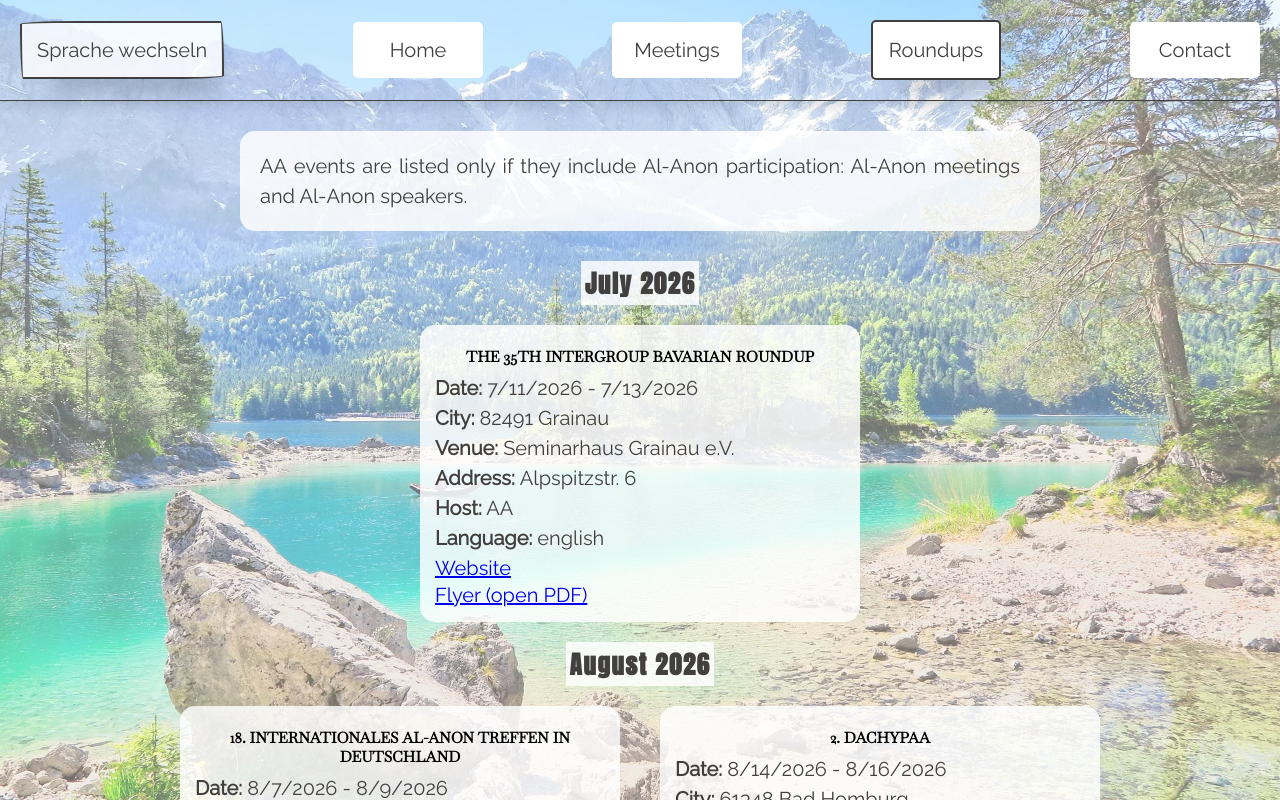
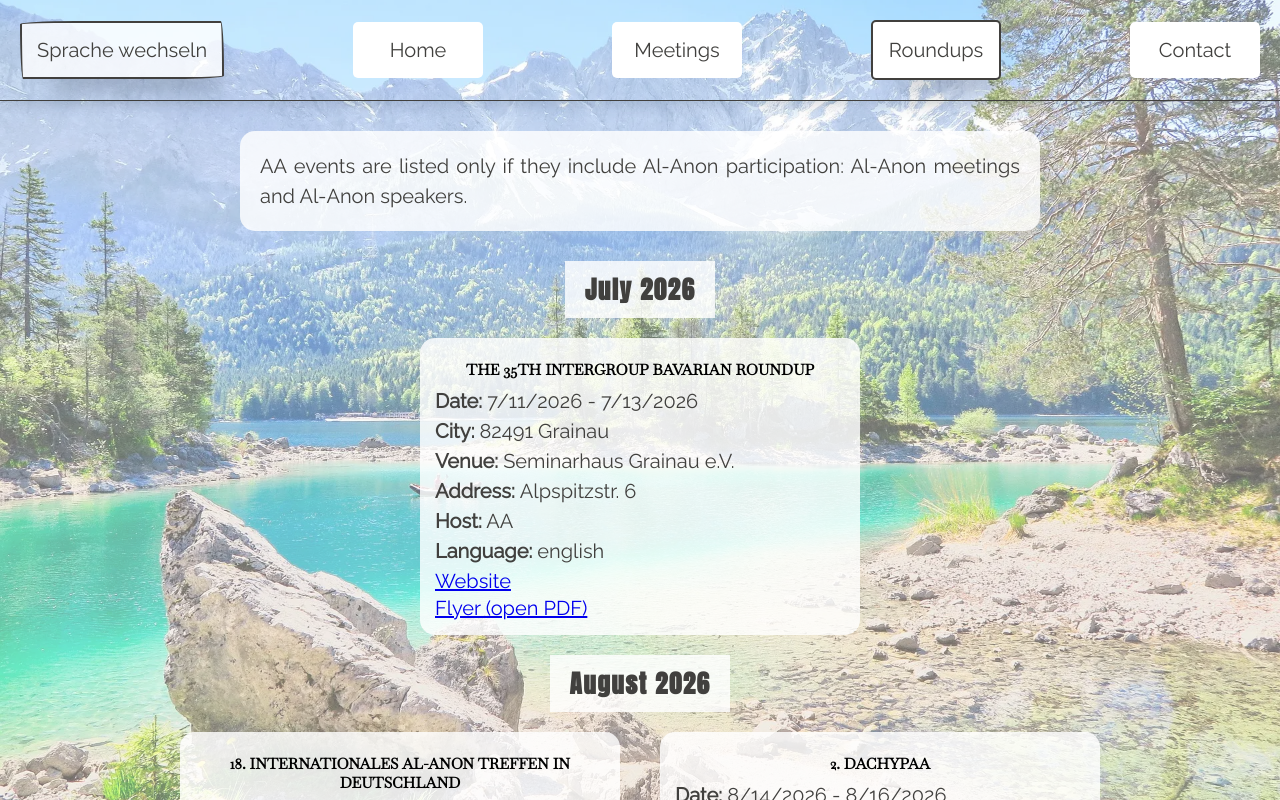
Before and after one commit to Footsteps/al-anon, a React (Vite) app: page /events in a window 1280 px wide. Shown: the top 800 px of the page. Built offline with nearby package versions, Linux system fonts and the light colour scheme.

Commit message:
minor css changes

```diff
--- a/src/assets/css/index.css
+++ b/src/assets/css/index.css
@@ -196,10 +196,15 @@ footer {
 
 section p,
 address {
+
   font-size: 1.3rem;
   line-height: 1.5;
   font-weight: 600;
   text-align: justify;
+}
+
+adress {
+border: 5px solid purple;
 }
 
 /**GLASS CARD**/
@@ -259,10 +264,12 @@ h2 {
 
 .h-white-background {
   background-color: var(--text-background-color);
-  padding: 3.5px;
+  padding: 1rem 2rem;
   font-weight: 1000;
   letter-spacing: 1.5px;
 }
+
+
 
 /**EVENTS **/
 
@@ -283,6 +290,10 @@ article.event-card h3 {
   font-weight: 800;
   font-size: 1.5rem;
   text-align: center;
+}
+
+article.event-card p {
+  text-align: left;
 }
 
 .flyer-preview > a {
```
